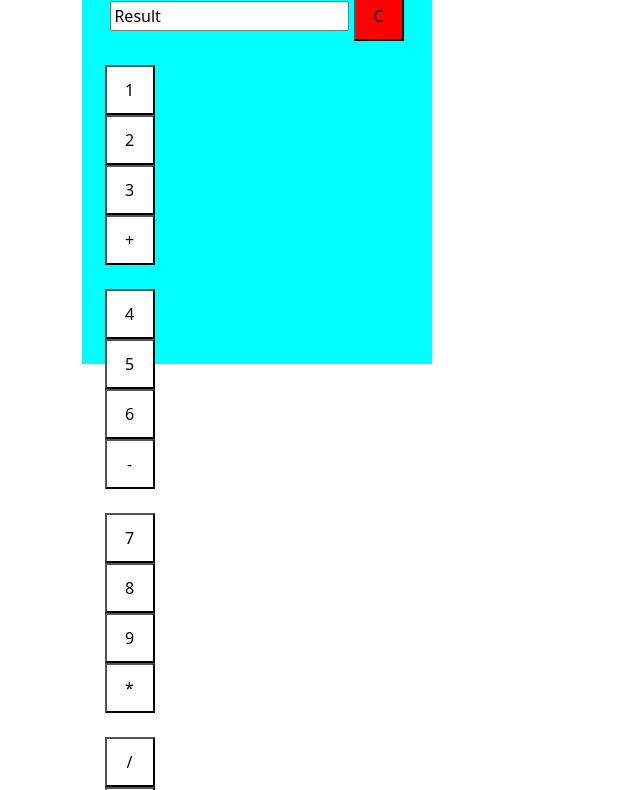
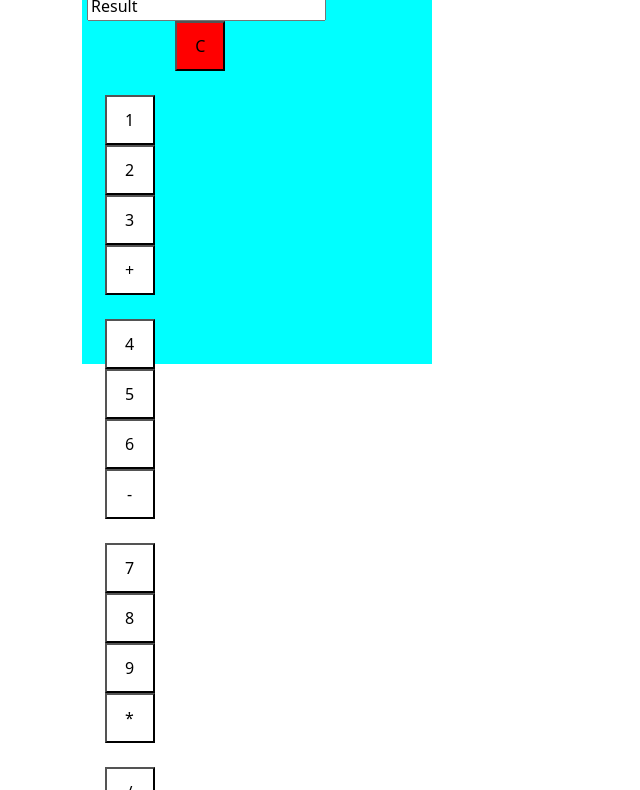
Before and after one commit to Oviya-R/static-calculator, a plain HTML site: page index.html in a window 1280 px wide. Shown: the part 76-866 px from the top of the page, without its empty margins (0-640 px from the left). Drawn offline with nearby package versions, Linux system fonts and the light colour scheme.

Commit message:
Update index.html

```diff
--- a/index.html
+++ b/index.html
@@ -15,7 +15,7 @@
 
     <form>
         <h3>Calculator</h3>
-        <div class="col-12">
+        <div class="col-8">
         <input type="text" class="result" value="Result">
         <input type="button" class="button" value="C"></div>
         <br>
```
